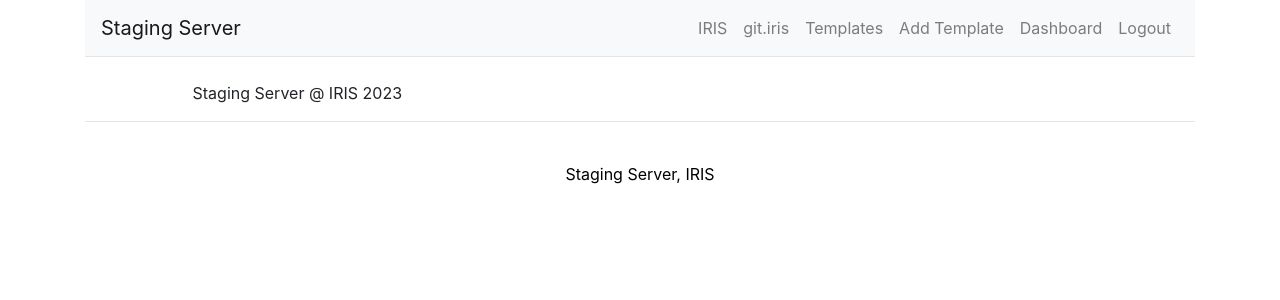
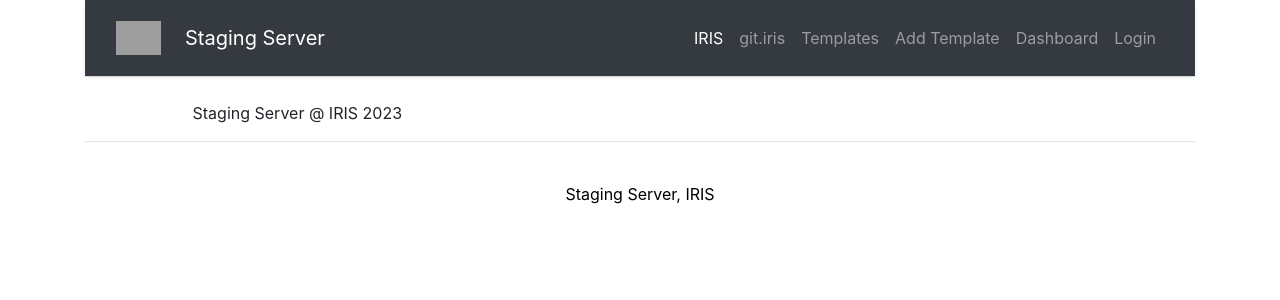
Before and after one commit to IRIS-NITK/Staging-Server, a Django app: page / in a window 1280 px wide. Shown: the top 300 px of the page. Run offline with Django 4.2, Linux system fonts and the light colour scheme; the visitor is signed in with stand-in values (Sample User, id 1); parts of the project's set-up code (start-up, migrations or seed data) failed here and were passed over; some libraries are stand-ins or nearby versions; grey boxes are pictures that could not be loaded.

Commit message:
fixed toggle button

```diff
--- a/templates/base.html
+++ b/templates/base.html
@@ -7,8 +7,10 @@
     <link rel="stylesheet" href="https://stackpath.bootstrapcdn.com/bootstrap/4.1.3/css/bootstrap.min.css" integrity="sha384-MCw98/SFnGE8fJT3GXwEOngsV7Zt27NXFoaoApmYm81iuXoPkFOJwJ8ERdknLPMO" crossorigin="anonymous">
     <link rel="shortcut icon" href="{%  static 'favicon.ico' %}">
     <link rel="stylesheet" href="https://cdnjs.cloudflare.com/ajax/libs/font-awesome/4.7.0/css/font-awesome.min.css">
-    <script src="https://cdnjs.cloudflare.com/ajax/libs/popper.js/1.14.3/umd/popper.min.js" integrity="sha384-ZMP7rVo3mIykV+2+9J3UJ46jBk0WLaUAdn689aCwoqbBJiSnjAK/l8WvCWPIPm49" crossorigin="anonymous"></script>
-    <script src="https://code.jquery.com/jquery-3.6.0.min.js"></script>
+    <script src="https://cdnjs.cloudflare.com/ajax/libs/twitter-bootstrap/4.3.1/css/bootstrap.min.css"></script>
+    <script src="https://code.jquery.com/jquery-3.3.1.slim.min.js"></script>
+    <script src="https://cdnjs.cloudflare.com/ajax/libs/twitter-bootstrap/4.3.1/js/bootstrap.bundle.min.js"></script>
+    <script src="https://stackpath.bootstrapcdn.com/font-awesome/4.7.0/css/font-awesome.min.css"></script>
     <title>Staging Server</title>
     <style>
       .footer {
@@ -25,39 +27,34 @@
       <div class="row justify-content-center">
         <div class="col-lg-12">
 
-          <nav class="navbar navbar-expand-lg navbar-light bg-light">
+        <!-- NAVBAR-->
+<nav class="navbar navbar-expand-lg py-3 navbar-dark bg-dark shadow-sm">
+  <div class="container">
+    <a href="#" class="navbar-brand">
+      <!-- Logo Image -->
+      <img src="https://bootstrapious.com/i/snippets/sn-nav-logo/logo.png" width="45" alt="" class="d-inline-block align-middle mr-2">
+      <!-- Logo Text -->
+      {% comment %} <span class="text-uppercase font-weight-bold">Staging Server</span> {% endcomment %}
       <a class="navbar-brand" href="{% url 'iris_dashboard' %}">Staging Server</a>
-            <button class="navbar-toggler" type="button" data-toggle="collapse" data-target="#navbarNav" aria-controls="navbarNav" aria-expanded="false" aria-label="Toggle navigation">
-              <span class="navbar-toggler-icon"></span>
-            </button>
-            <div class="collapse navbar-collapse" id="navbarNav">
+    </a>
+
+    <button type="button" data-toggle="collapse" data-target="#navbarSupportedContent" aria-controls="navbarSupportedContent" aria-expanded="false" aria-label="Toggle navigation" class="navbar-toggler"><span class="navbar-toggler-icon"></span></button>
+
+    <div id="navbarSupportedContent" class="collapse navbar-collapse">
       <ul class="navbar-nav ml-auto">
-                <li class="nav-item">
-                  <a class="nav-link" href="{% url 'iris_dashboard' %}">IRIS</a>
-                </li>
-                <li class="nav-item">
-                  <a class="nav-link" href="{% url 'git_iris_dashboard' %}">git.iris</a>
-                </li>
-                <li class="nav-item">
-                  <a class="nav-link" href="/template/list">Templates</a>
-                </li>
-                <li class="nav-item">
-                  <a class="nav-link" href="/template/new">Add Template</a>
-                </li>
-                <li class="nav-item">
-                  <a class="nav-link" href="/template">Dashboard</a>
-                </li>
+        <li class="nav-item active"><a href="{% url 'iris_dashboard' %}" class="nav-link">IRIS <span class="sr-only">(current)</span></a></li>
+        <li class="nav-item"><a href="{% url 'git_iris_dashboard' %}" class="nav-link">git.iris</a></li>
+        <li class="nav-item"><a href="/template/list" class="nav-link">Templates</a></li>
+        <li class="nav-item"><a href="/template/new" class="nav-link">Add Template</a></li>
+        <li class="nav-item"><a href="/template" class="nav-link">Dashboard</a></li>
 
-                {% if user.is_authenticated %}
-                  <li class="nav-item">
-                    <a class="nav-link" href="/accounts/logout">Logout</a>
-                  </li>
+    {% if user.isauthenticated%}
+        <li class="nav-item"><a href="/accounts/logout" class="nav-link">Logout</a></li>
 {% else %}
-                  <li class="nav-item">
-                    <a class="nav-link" href="/accounts/login">Login</a>
-                  </li>
+ <li class="nav-item"><a href="/accounts/login" class="nav-link">Login</a></li>
 {% endif %}
       </ul>
+    </div>
   </div>
 </nav>
           <hr class="mt-0 mb-4">
```
Lines whose indentation alone changed are shown as unchanged.
